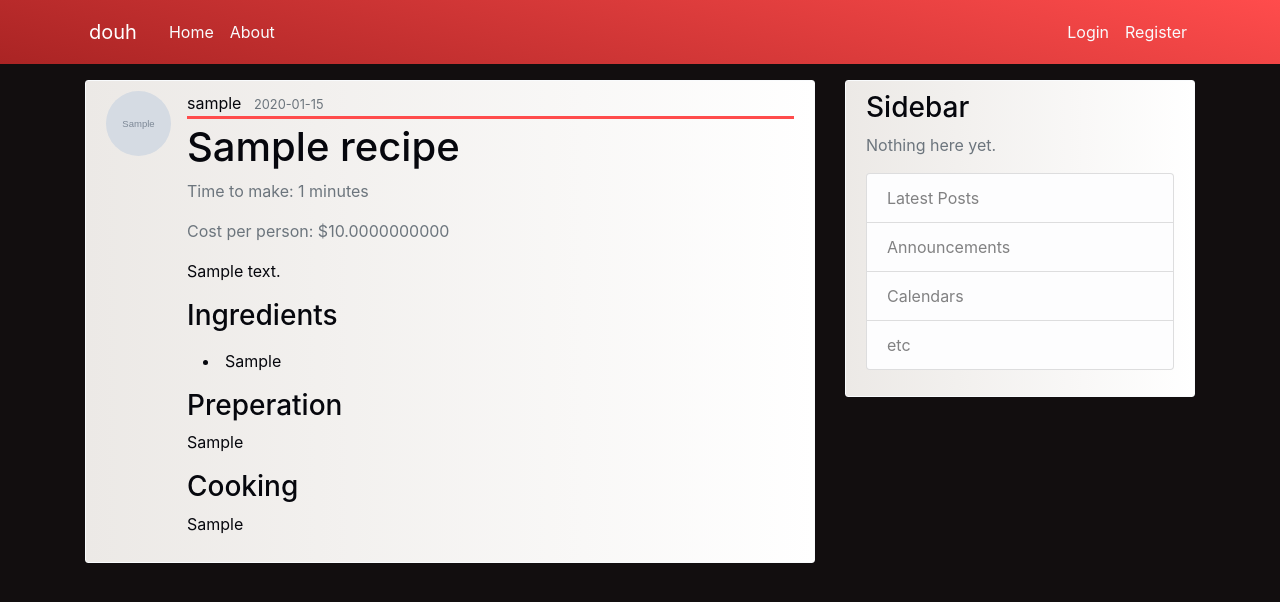
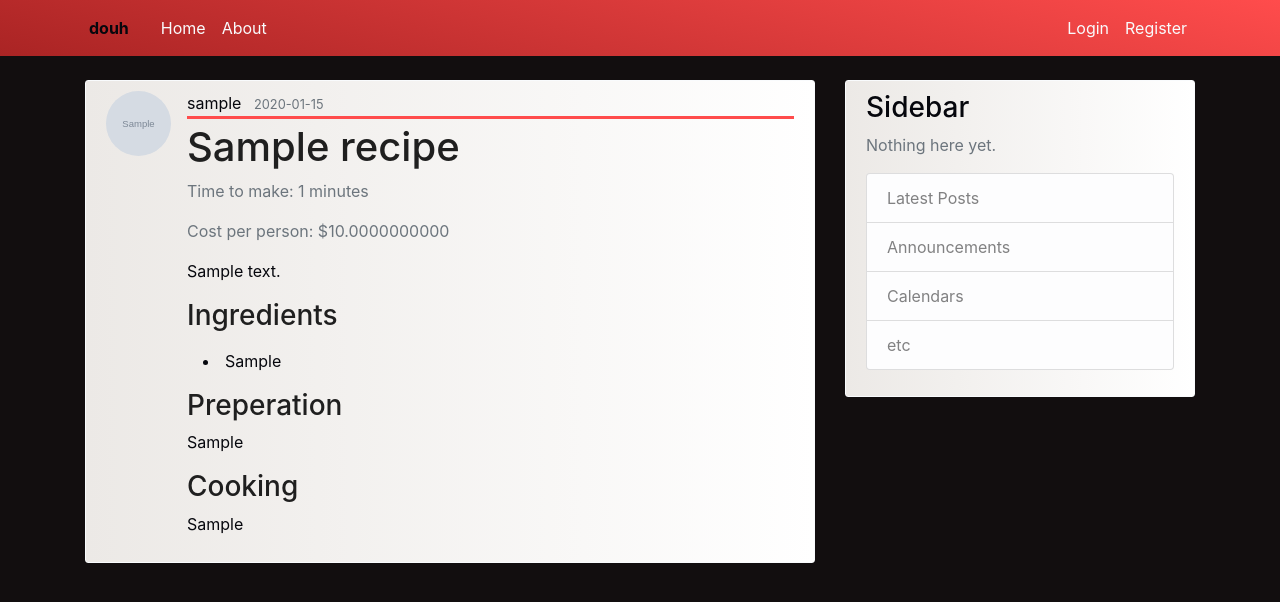
Before and after one commit to Ekimerton/Douh, a Flask app: page /post/1 in a window 1280 px wide. Shown: the top 602 px of the page. Run offline with Flask 2, Linux system fonts and the light colour scheme; tables that the repository leaves empty hold one stand-in row (values such as "Sample post"); grey boxes marked "Sample" are stand-in pictures; some libraries are stand-ins or nearby versions.

Commit message:
redid looks

```diff
--- a/Driver/static/main.css
+++ b/Driver/static/main.css
@@ -30,7 +30,7 @@ h1 {
 }
 
 a:hover, .article-metadata a:hover {
-  color: #ff0000;
+  color: rgba(255,76,76,1);
 }
 
 .site-header .navbar-nav .nav-link:hover {
@@ -42,7 +42,7 @@ a:hover, .article-metadata a:hover {
 }
 
 .article-title, .subtitle {
-  color: #06070D
+  color: #1f1f1f
 }
 
 .site-header .navbar-nav .nav-link{
--- a/Driver/templates/layout.html
+++ b/Driver/templates/layout.html
@@ -29,7 +29,7 @@
   <header class="site-header">
     <nav class="navbar navbar-expand-md navbar-dark bg-steel fixed-top">
       <div class="container">
-        <a class="m-1 navbar-brand mr-4 nav-item" href="{{ url_for('main.home') }}">douh</a>
+        <a class="m-1  mr-4 nav-item" href="{{ url_for('main.home') }}"><strong>douh</strong></a>
         <button class="navbar-toggler" type="button" data-toggle="collapse" data-target="#navbarToggle" aria-controls="navbarToggle" aria-expanded="false" aria-label="Toggle navigation">
           <span class="navbar-toggler-icon"></span>
         </button>
```
